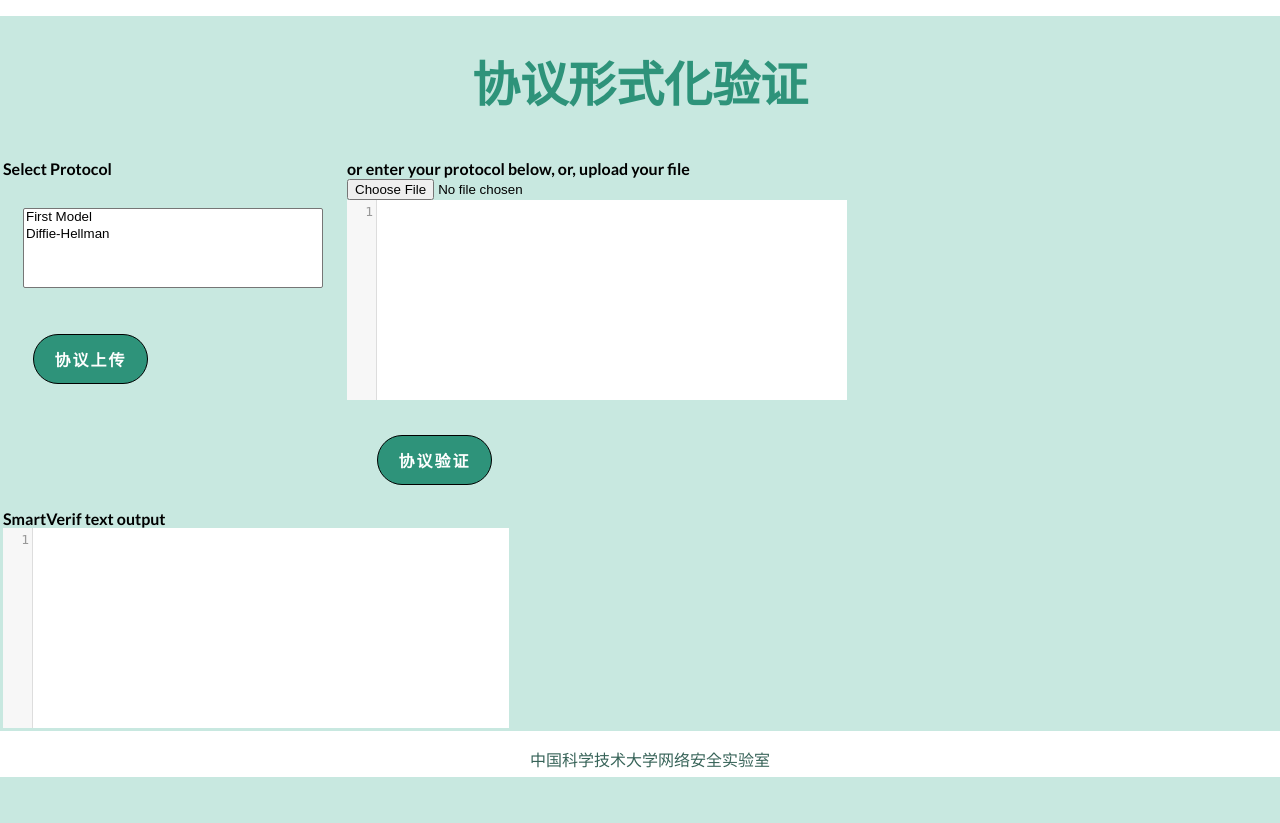
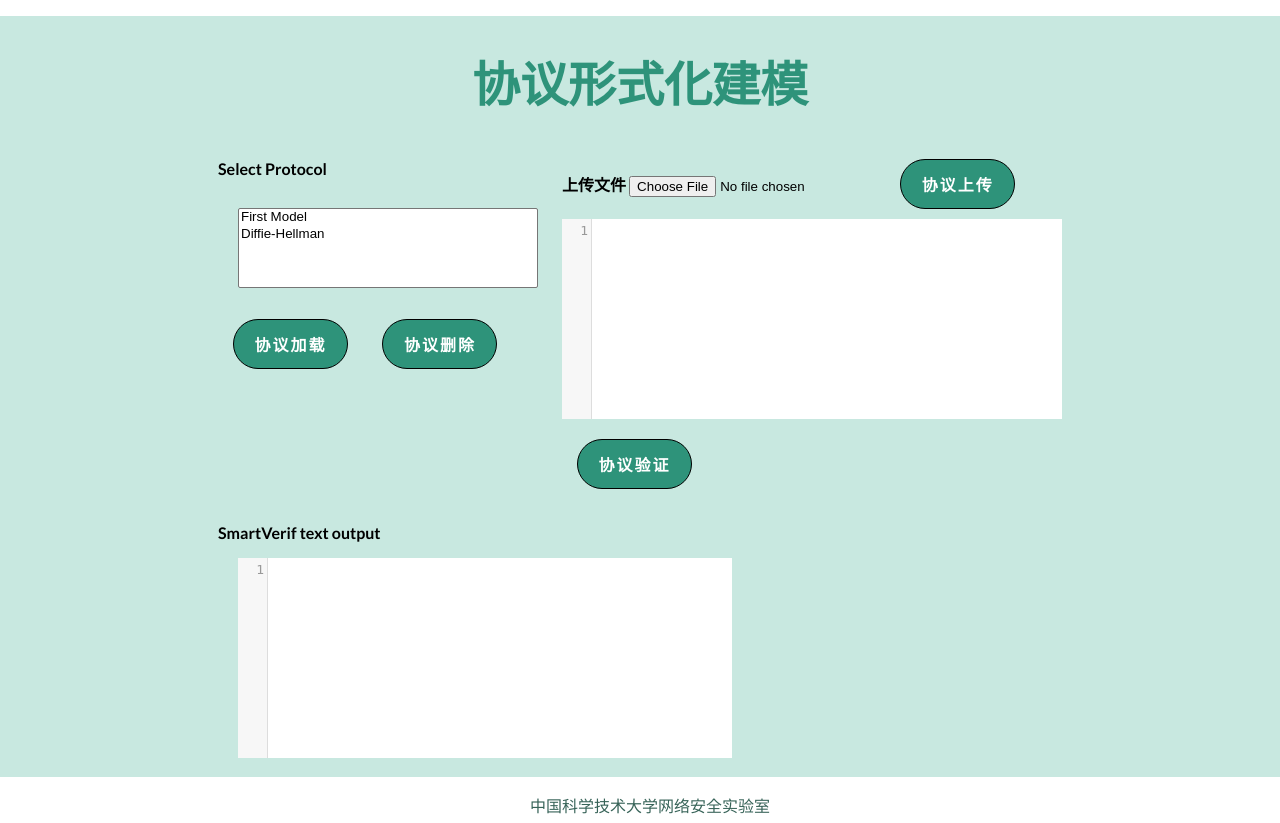
Before and after one commit to farmerzhang1/some-django-project, a Django app: page /fv in a window 1280 px wide. Shown: the part 40-863 px from the top of the page. Before the commit the page ends 817 px from the top, so only its background shows below. Run offline with Django 3.2, Linux system fonts and the light colour scheme.

```diff
--- a/static/css/style.css
+++ b/static/css/style.css
@@ -155,7 +155,7 @@ ul li {
   text-transform: uppercase;
   letter-spacing: 2px;
   border-style: solid;
-  margin: 15px 30px 0;
+  margin: auto 15px 10px;
   cursor: pointer;
   border-radius: 50px;
   text-decoration: none;
--- a/static/css/upload.css
+++ b/static/css/upload.css
@@ -41,6 +41,10 @@ body {
 
 .form {
   width: 600px;
+}
+
+.upload-new.form {
+  width: auto;
 }
 
 .file-upload-wrapper {
--- a/static/js/upload.js
+++ b/static/js/upload.js
@@ -26,7 +26,7 @@ $(".file-upload-field").change(function () {
 
 $(".form button").click(function (e) {
   e.preventDefault()// cancel form submission
-  alert('test!');
+  // alert('test!');
   if ($(this).attr("value") == "load model") {
     var filename = $('select#model-select').val();
     alert(filename);
@@ -37,12 +37,14 @@ $(".form button").click(function (e) {
         $("#spthy-content").text(response.file);
       })
   }
-  else {
+  else if ($(this).attr("value") == "verification") {
     var buf = $('#spthy-content').val();
     alert(buf);
     $.get('/tamarin/',
       { 'buf': buf },
       function (response) { $('textarea#v-result').text(response.msg); v_result.setValue(response.msg); }
     );
+  } else {
+
   }
 });
--- a/templates/fm/result_madeup.html
+++ b/templates/fm/result_madeup.html
@@ -47,7 +47,7 @@
           lineNumbers: true,
           mode: "spthy"
         });
-        alert('should');
+        // alert('should');
         var log = CodeMirror.fromTextArea(document.getElementById('log'), {
           lineNumbers: false,
         });
--- a/templates/fm/upload_new.html
+++ b/templates/fm/upload_new.html
@@ -10,10 +10,8 @@
   <link rel="stylesheet" href="{% static 'css/style.css' %}" media="screen">
   <link rel="stylesheet" href="{% static 'css/upload.css' %}">
   <script type="text/javascript" src="{% static 'js/jquery-3.6.0.min.js' %}"></script>
-  <!-- Create a simple CodeMirror instance -->
   <script src="{% static 'js/codemirror.js' %}"></script>
   <script src="{% static 'js/simple.js' %}"></script>
-  <!-- <script src="{% static 'js/javascript.js' %}"></script> -->
 </head>
 
 <body>
@@ -25,26 +23,8 @@
     </nav>
 
     <div class="sub">
-      <h1>协议形式化验证</h1>
-
-      <!-- <div class="upload-container">
-        <form class="form" method="POST" action="" enctype="multipart/form-data">{% csrf_token %}
-          <div class="file-upload-wrapper" data-text="请输入协议名称">
-            {{ form.file }}
-          </div>
-          {{ form.text }}
-          {{ form.select }}
-          <button type="submit" class="upload-btn" value="load model">协议上传</button>
-          <button type="submit" class="upload-btn" value="verification">协议验证</button>
-        </form>
-      </div>
-      <div class="result-container">
-        <textarea class="res"></textarea>
-      </div>
-      <script src="{% static 'js/tamarin.js' %}"></script>
-      <script src="{% static 'js/upload.js' %}"></script>
-    </div> -->
-      <form class="form" method="POST" action="" enctype="multipart/form-data">{% csrf_token %}
+      <h1>协议形式化建模</h1>
+      <form class="upload-new form" method="POST" action="" enctype="multipart/form-data">{% csrf_token %}
         <table align="center">
           <tbody>
             <tr>
@@ -52,19 +32,25 @@
                 <b>Select Protocol</b>
                 <p class="wrap">{{ form.select }}</p>
                 <p class="wrap">
-                  <button type="submit" value="load model" class="upload-new upload-btn">协议上传</button>
+                  <button type="submit" value="load model" class="upload-new upload-btn">协议加载</button>
+                  <!-- <button type="submit" value="add" class="upload-new upload-btn">协议上传</button> -->
+                  <button type="submit" value="delete" class="upload-new upload-btn">协议删除</button>
                 </p>
               </td>
               <td valign="top">
-                <b>or enter your protocol below, or, upload your file {{form.file}}</b>
+                <b>上传文件 {{ form.file }}</b>
+                <button type="submit" value="add" class="upload-new upload-btn">协议上传</button>
                 {{ form.text }}
-                <p class="wrap"><button type="submit" value="verification" class="upload-new upload-btn">协议验证</button></p>
+                <p class="wrap"><button type="submit" value="verification" class="upload-new upload-btn">协议验证</button>
+                </p>
               </td>
             </tr>
             <tr>
               <td colspan="2">
                 <b>SmartVerif text output</b>
+                <p>
                 <textarea id="v-result" rows="20" cols="125"></textarea>
+                </p>
               </td>
             </tr>
           </tbody>
```
Also changed, not shown: templates/fm/result.html (+23 -2 lines), templates/fm/upload.html (+7 -31 lines), db.sqlite3, static/files/640px-Wappen_Deutsches_Reich_-_Herzogtum_Sachsen-Altenburg_Grosses.png (deleted), static/files/640px-Wappen_Deutsches_Reich_-_Herzogtum_Sachsen-Altenburg_Grosses_hnZnxSz.png (deleted).
